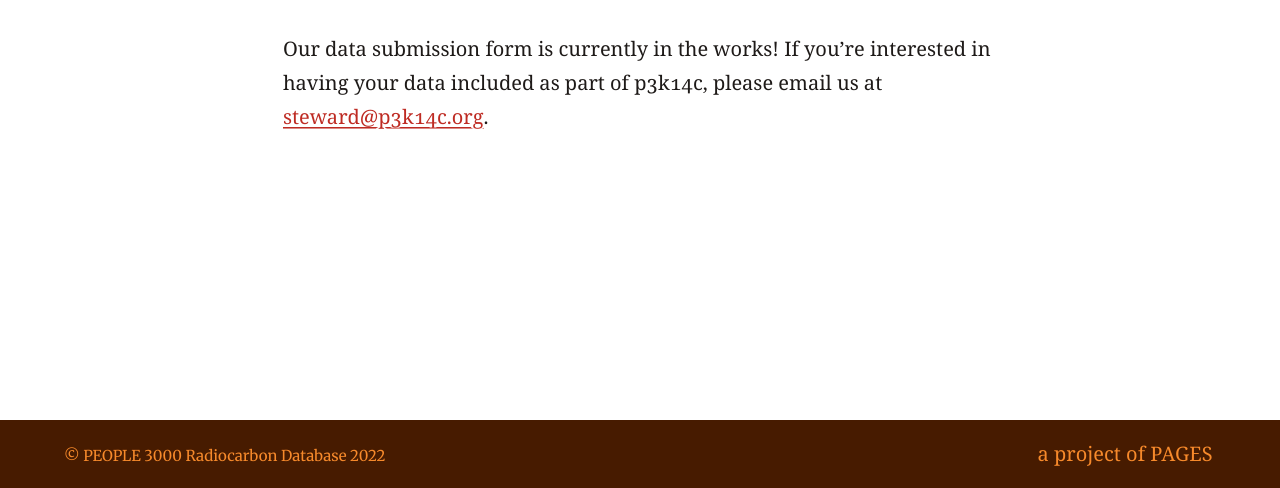
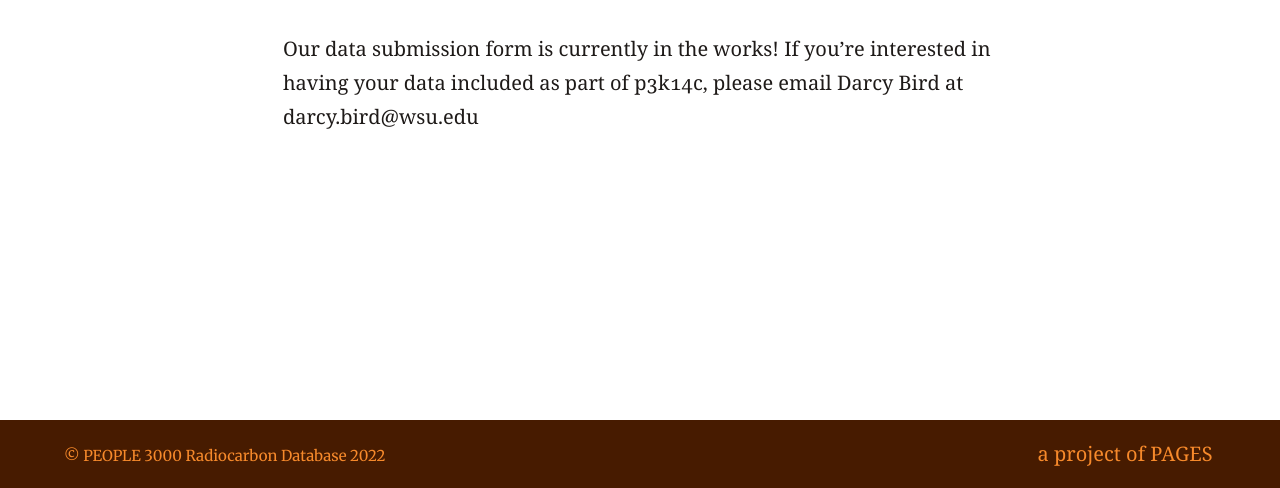
Before and after one commit to people3k/people3k.github.io, a Jekyll site: the page built from submit.md, in a window 1280 px wide, cut to the strip 412-900 px from the top of the page. Built offline with Jekyll 4.4.1, drawn with Linux system fonts in a browser that asks for light colours.

Commit message:
Change email

```diff
--- a/submit.md
+++ b/submit.md
@@ -7,5 +7,4 @@ aside: False
 ---
 
 Our data submission form is currently in the works! If you're interested in
-having your data included as part of p3k14c, please email us at
-[steward@p3k14c.org](mailto:steward@p3k14c.org).
+having your data included as part of p3k14c, please email Darcy Bird at darcy.bird@wsu.edu
```
